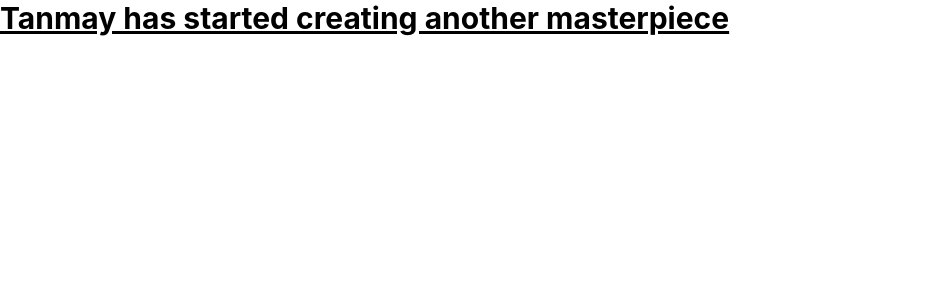
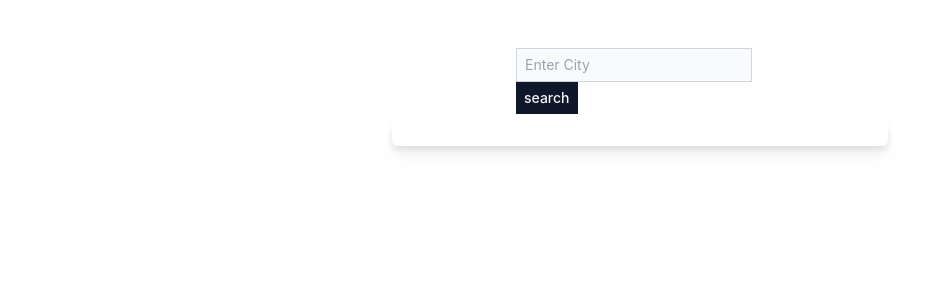
Before and after one commit to tanmay4u02/react-weather-app, a React (Create React App) app: page / in a window 1280 px wide. Shown: the top 300 px of the page, without its empty margins (0-952 px from the left). Built offline with nearby package versions, Linux system fonts and the light colour scheme.

Commit message:
feat: home page

```diff
--- a/src/App.js
+++ b/src/App.js
@@ -1,9 +1,7 @@
+import Home from "./pages/home";
+
 function App() {
-  return (
-    <div className="text-3xl font-bold underline">
-      Tanmay has started creating another masterpiece
-    </div>
-  );
+  return <Home />;
 }
 
 export default App;
--- /dev/null
+++ b/src/pages/home/index.jsx
@@ -0,0 +1,16 @@
+import { useState } from "react";
+import Container from "../../components/Container";
+import Search from "../../components/Search";
+
+const Home = () => {
+  const [city, setCity] = useState();
+
+  return (
+    <div className="m-auto w-2/5 p-2 mt-10">
+      <Search placeholder="Enter City" setCity={setCity} />
+      <Container></Container>
+    </div>
+  );
+};
+
+export default Home;
```
